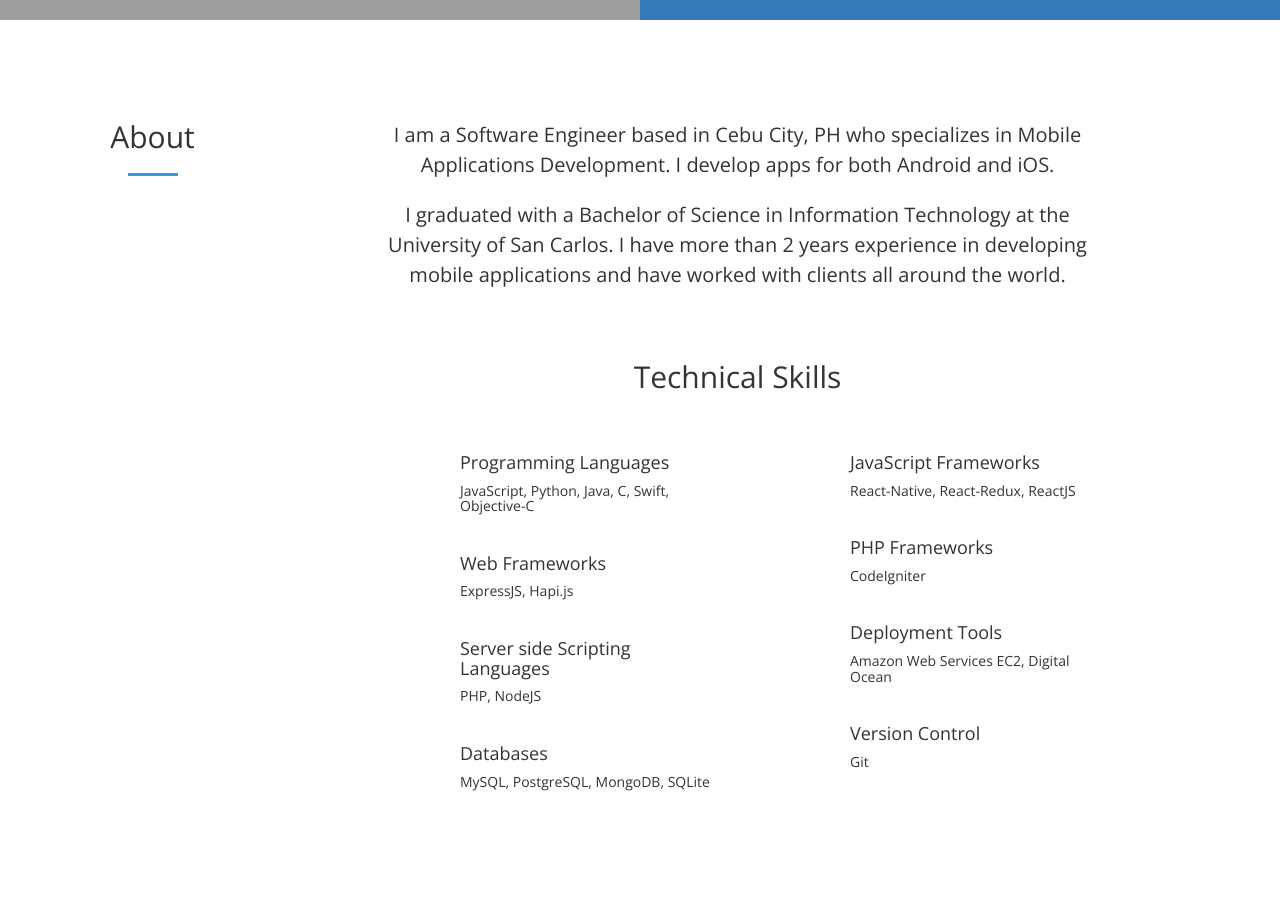
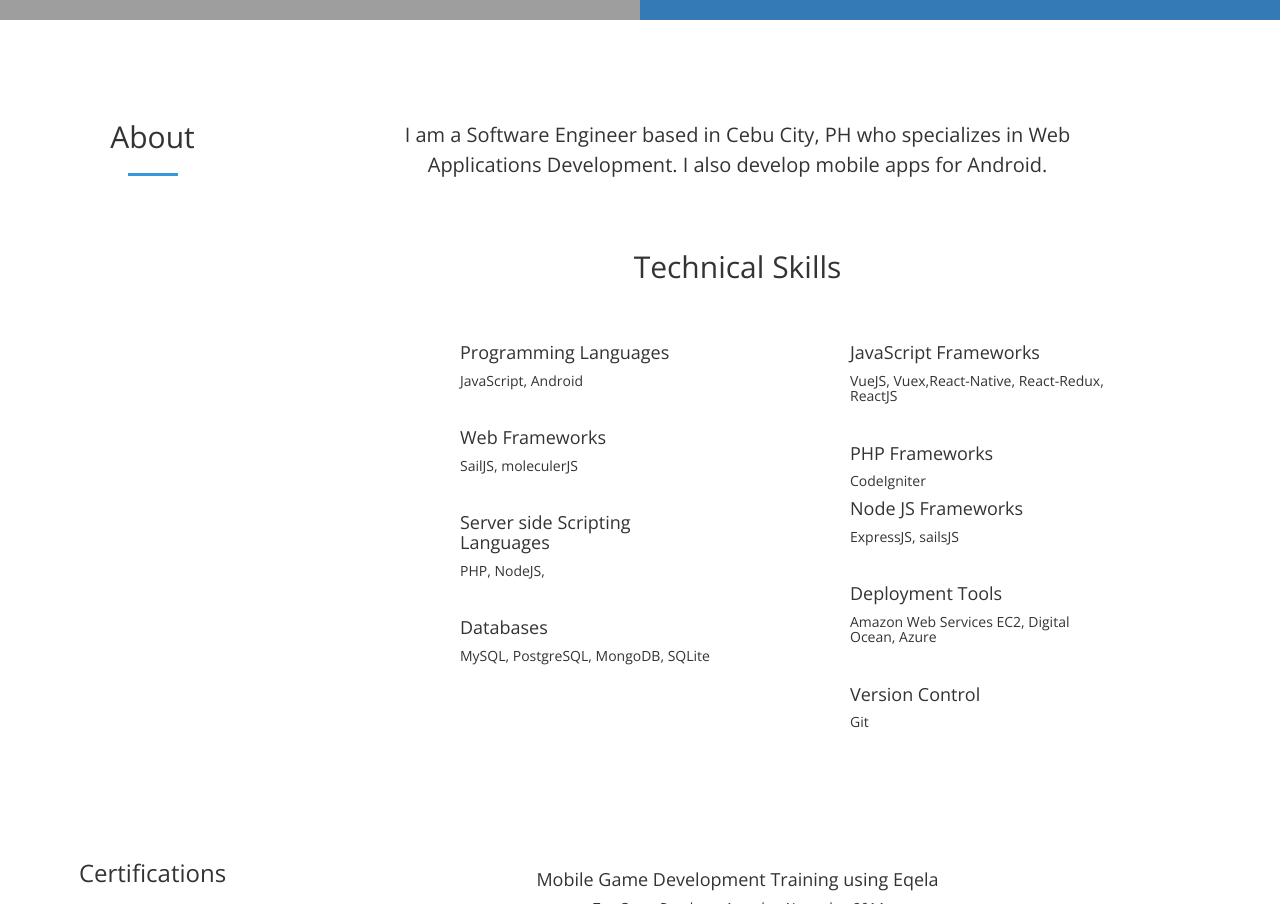
Before and after one commit to credocleo/kentportfolio, a website: page public/index.html in a window 1280 px wide. Shown: the part 780-1684 px from the top of the page. Drawn offline with nearby package versions, Linux system fonts and the light colour scheme; grey boxes are pictures that could not be loaded.

Commit message:
working for partial JS drafts

```diff
--- a/public/index.html
+++ b/public/index.html
@@ -6,13 +6,13 @@
     <meta charset="utf-8">
     <meta http-equiv="X-UA-Compatible" content="IE=edge">
     <meta name="viewport" content="width=device-width, initial-scale=1">
-    <meta name="description" content="Portfolio site of Kent Mharjoli Carumba - Software Engineer">
+    <meta name="description" content="Kent Mharjoli Carumba - Full Stack JavaScript Developer">
     <meta name="author" content="Kent Mharjoli Carumba">
     <meta name="keywords" content="Kent Mharjoli Carumba, Kent Carumba, Software Engineer, Mobile Developer, Android Developer, iOS Developer, Freelance Mobile Developer, Freelance Software Developer, Freelance Software Engineer">
     <meta name="title" content="Kent Mharjoli Carumba - Software Engineer">
     <link rel="canonical" href="http://kmcarumba.me/">
 
-    <title>Kent Mharjoli Carumba - Software Engineer</title>
+    <title>Kent Mharjoli Carumba - Full Stack JavaScript Developer</title>
 
     <!-- Bootstrap Core CSS -->
     <link href="vendor/bootstrap/css/bootstrap.min.css" rel="stylesheet">
@@ -106,10 +106,7 @@
                 </div>
                 <div class="col-md-offset-1 col-md-8 col-md-offset-1 text-center smallspaceafter">
                     <p>
-                        I am a Software Engineer based in Cebu City, PH who specializes in Mobile Applications Development. I develop apps for both Android and iOS.
-                    </p>
-                    <p>
-                        I graduated with a Bachelor of Science in Information Technology at the University of San Carlos. I have more than 2 years experience in developing mobile applications and have worked with clients all around the world.
+                        I am a Software Engineer based in Cebu City, PH who specializes in Web Applications Development. I also develop mobile apps for Android.
                     </p>
                 </div>
             </div>
@@ -123,13 +120,14 @@
             <div class="row averagespaceafter">
                 <div class="col-md-offset-4  col-md-3 text-left">
                     <h4>Programming Languages</h4>
-                        <h5>JavaScript, Python, Java, C, Swift, Objective-C</h5>
+                        <h5>JavaScript, Android</h5>
                     <br>
                     <h4>Web Frameworks</h4>
-                        <h5>ExpressJS, Hapi.js</h5>
+                        <h5>SailJS, moleculerJS</h5>
+
                     <br>
                     <h4>Server side Scripting Languages</h4>
-                        <h5>PHP, NodeJS</h5>
+                        <h5>PHP, NodeJS, </h5>
                     <br>
                     <h4>Databases</h4>
                         <h5>MySQL, PostgreSQL, MongoDB, SQLite</h5>
@@ -137,13 +135,15 @@
                  </div>
                  <div class="col-md-3 col-md-offset-1">
                     <h4>JavaScript Frameworks</h4>
-                        <h5>React-Native, React-Redux, ReactJS</h5>
+                        <h5>VueJS, Vuex,React-Native, React-Redux, ReactJS</h5>
                     <br>
                     <h4>PHP Frameworks</h4>
                         <h5>CodeIgniter</h5>
+                    <h4>Node JS Frameworks</h4>
+                        <h5>ExpressJS, sailsJS</h5>
                     <br>
                     <h4>Deployment Tools</h4>
-                        <h5>Amazon Web Services EC2, Digital Ocean</h5>
+                        <h5>Amazon Web Services EC2, Digital Ocean, Azure</h5>
                     <br>
                     <h4>Version Control</h4>
                         <h5>Git</h5>
```
